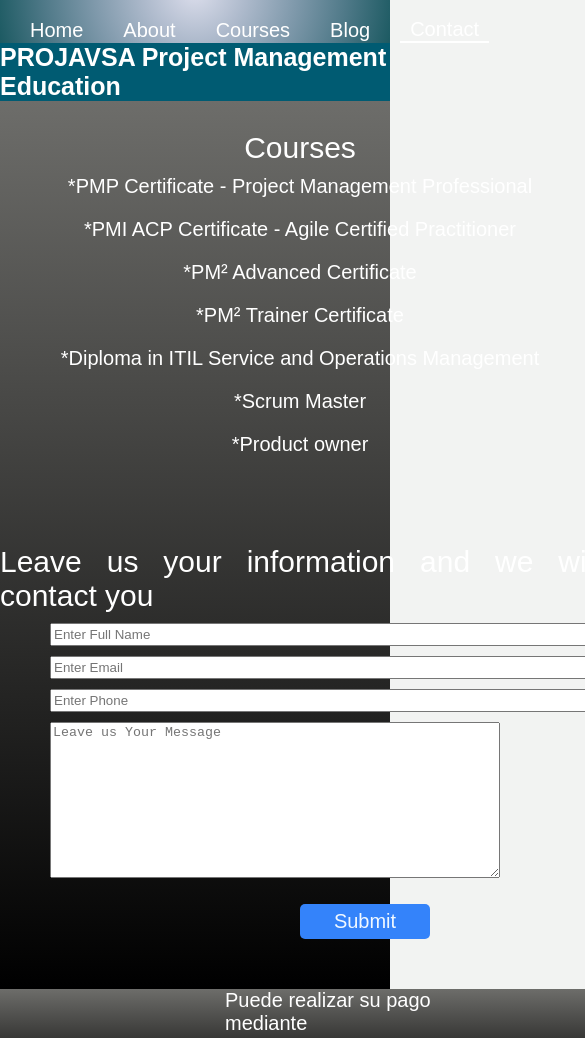
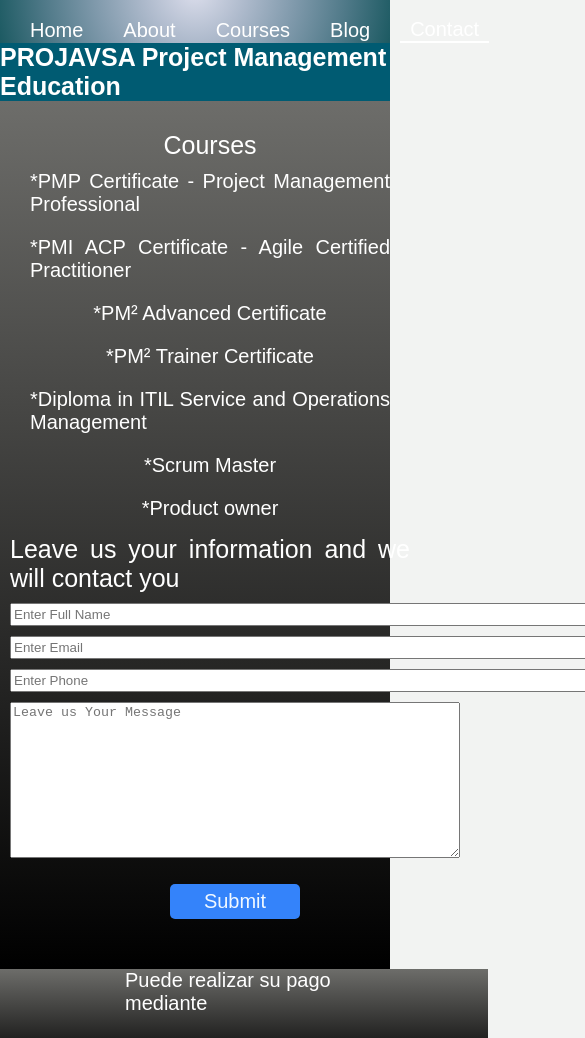
Before and after one commit to Jhony8691/ProJavsa, a website: page views/contact.html in a window 390 px wide. Shown: the part 62-1100 px from the top of the page, 585 px wide, since content can reach past the window. Drawn offline with Linux system fonts and the light colour scheme; a web font is replaced by a local one.

Commit message:
Tercera Entrega Proyecto

```diff
--- a/sass/views/_contenido.scss
+++ b/sass/views/_contenido.scss
@@ -140,7 +140,7 @@
     display: grid;
     grid-template-columns: repeat(2, 1fr);
     grid-template-rows: repeat(2, 1fr);
-    grid-template-areas:    "mp1 mp2"
+    grid-template-areas: "mp1 mp2"
         "mp3 mp4";
 }
 
@@ -254,6 +254,7 @@
     padding: 10px 20px;
     list-style-type: none;
 }
+
 .content1 {
     color: $secondary;
     display: flex;
@@ -409,9 +410,9 @@
 
 /* Responsive */
 
-@media screen and (max-width: 768px) {
+@media screen and (max-width: 768px) and (min-width: 320px) {
     header {
-        max-height: 40vh;
+        max-height: 20vh;
     }
 
     header .navbar {
@@ -426,16 +427,27 @@
         font-size: 2.5em;
     }
 
-
-
-
     .principal5 {
         display: grid;
         grid-template-columns: 1fr;
         grid-template-rows: repeat(3, 1fr);
-        grid-template-areas:    "m1"
+        grid-template-areas: "m1"
             "m2"
             "m3";
+    }
+
+    .parrafo__pagos {
+        font-family: $font-primary;
+        font-size: 2em;
+        margin: 0px 125px 30px;
+    }
+
+    .icon__pagos {
+        margin: 0px 100px 0px;
+    }
+
+    .button__click1 {
+        margin: 5px 170px 0px;
     }
 
     .contact1 {
@@ -471,9 +483,18 @@
         list-style-type: none;
         display: flex;
         justify-content: center;
+        width: 400px;
+        margin: 0px 10px;
     }
 
-    header .menu__item .menu__link, header .menu__item--active .menu__link {
+    .content7 {
+        width: 400px;
+        font-size: 2.5em;
+        margin: 0px 10px;
+    }
+
+    header .menu__item .menu__link,
+    header .menu__item--active .menu__link {
         font-size: 2em;
     }
 
@@ -496,6 +517,7 @@
     .list {
         text-align: left;
     }
+
     .content1 {
         padding: 0px 10px;
     }
@@ -515,7 +537,7 @@
         display: grid;
         grid-template-columns: 1fr;
         grid-template-rows: repeat(6, 1fr);
-        grid-template-areas:  "p1"
+        grid-template-areas: "p1"
             "p2"
             "p3"
             "p4"
@@ -535,13 +557,13 @@
 
     }
 
-    .principal3 .infra1{
+    .principal3 .infra1 {
         grid-row-start: p2;
         grid-row-end: p2;
 
     }
 
-    .principal3 .somos{
+    .principal3 .somos {
         grid-row-start: p4;
         grid-row-end: p4;
 
@@ -551,7 +573,7 @@
         display: grid;
         grid-template-columns: 1fr;
         grid-template-rows: repeat(1, 350px);
-        grid-template-areas:    "c1"
+        grid-template-areas: "c1"
             "c2"
             "c3"
             "c4"
@@ -614,13 +636,13 @@
 
     }
 
-    .principal6 >div {
+    .principal6>div {
         font-size: 1.8em;
         color: #000000;
     }
 
 
-    .pmp div{
+    .pmp div {
         height: 2vh;
     }
 
@@ -665,7 +687,7 @@
 
     .box {
         padding: 2px;
-        margin: 10px 50px;
+        margin: 10px;
         display: flex;
     }
 
```
Also changed, not shown: css/main.css. Lines whose indentation alone changed are shown as unchanged.
